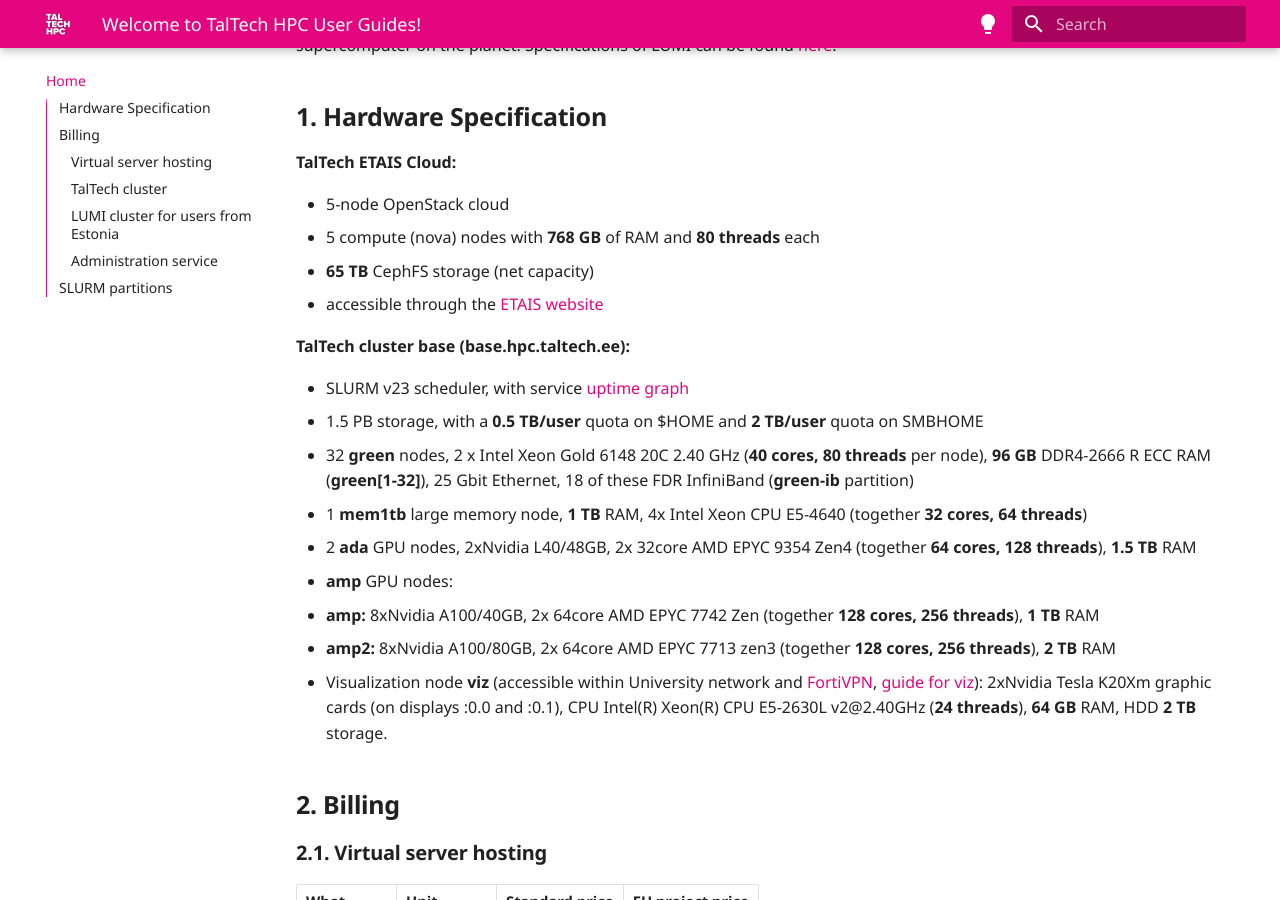
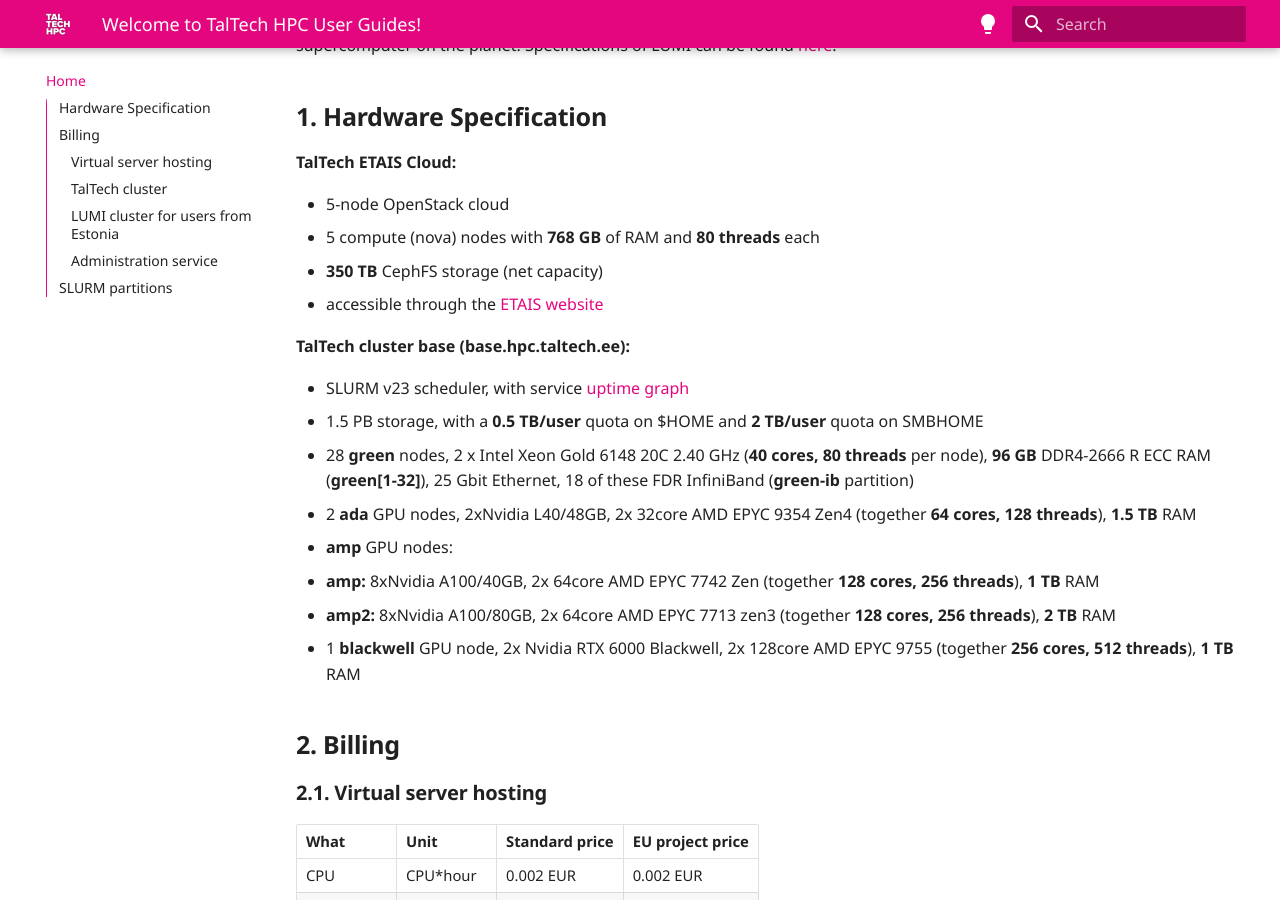
Before and after one commit to TalTech-HPC-Centre/user-guides-source, an MkDocs documentation site: the page built from docs/index.md, in a window 1280 px wide and 900 px high, scrolled down 1035 px. Built offline with MkDocs 1.6.1 and Material for MkDocs 9.7.7, drawn with Linux system fonts in a browser that asks for light colours; comment, search, counter and statistics services are not loaded.

Commit message:
add new hw specs

```diff
--- a/docs/index.md
+++ b/docs/index.md
@@ -25,21 +25,19 @@
 
 - 5-node OpenStack cloud
   - 5 compute (nova) nodes with **768 GB** of RAM and **80 threads** each
-  - **65 TB** CephFS storage (net capacity)
+  - **350 TB** CephFS storage (net capacity)
   - accessible through the [ETAIS website](https://etais.ee/)
 
 **TalTech cluster base (base.hpc.taltech.ee):**
 
 - SLURM v23 scheduler, with service [uptime graph](https://base.hpc.taltech.ee/)
 - 1.5 PB storage, with a **0.5 TB/user** quota on $HOME and **2 TB/user** quota on SMBHOME
-- 32 **green** nodes, 2 x Intel Xeon Gold 6148 20C 2.40 GHz (**40 cores, 80 threads** per node), **96 GB** DDR4-2666 R ECC RAM (**green[1-32]**), 25 Gbit Ethernet, 18 of these FDR InfiniBand (**green-ib** partition)
-- 1 **mem1tb** large memory node, **1 TB** RAM, 4x Intel Xeon CPU E5-4640 (together **32 cores, 64 threads**)
+- 28 **green** nodes, 2 x Intel Xeon Gold 6148 20C 2.40 GHz (**40 cores, 80 threads** per node), **96 GB** DDR4-2666 R ECC RAM (**green[1-32]**), 25 Gbit Ethernet, 18 of these FDR InfiniBand (**green-ib** partition)
 - 2 **ada** GPU nodes, 2xNvidia L40/48GB, 2x 32core AMD EPYC 9354 Zen4 (together **64 cores, 128 threads**), **1.5 TB** RAM
 - **amp** GPU nodes:
   - **amp:** 8xNvidia A100/40GB, 2x 64core AMD EPYC 7742 Zen (together **128 cores, 256 threads**), **1 TB** RAM
   - **amp2:** 8xNvidia A100/80GB, 2x 64core AMD EPYC 7713 zen3 (together **128 cores, 256 threads**), **2 TB** RAM
-- Visualization node **viz** (accessible within University network and [FortiVPN](https://taltech.atlassian.net/wiki/spaces/ITI/pages/38994267/Kaug+hendus+FortiClient+VPN+Remote+connection+with+FortiClient+VPN), [guide for viz](/visualization.html)): 2xNvidia Tesla K20Xm graphic cards (on displays :0.0 and :0.1), CPU Intel(R) Xeon(R) CPU E5-2630L v2@2.40GHz (**24 threads**), **64 GB** RAM, HDD **2 TB** storage.
-
+- 1 **blackwell** GPU node, 2x Nvidia RTX 6000 Blackwell, 2x 128core AMD EPYC 9755 (together **256 cores, 512 threads**), **1 TB** RAM
 ## Billing
 
 ### Virtual server hosting
```
